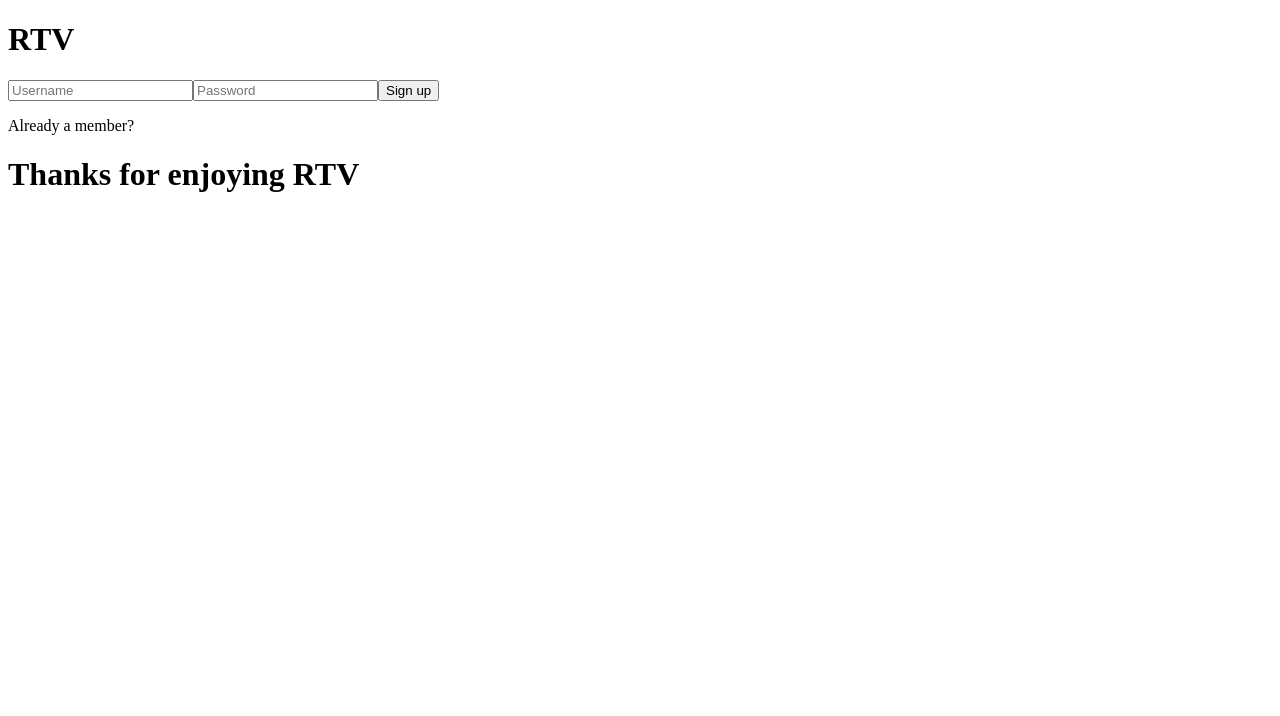
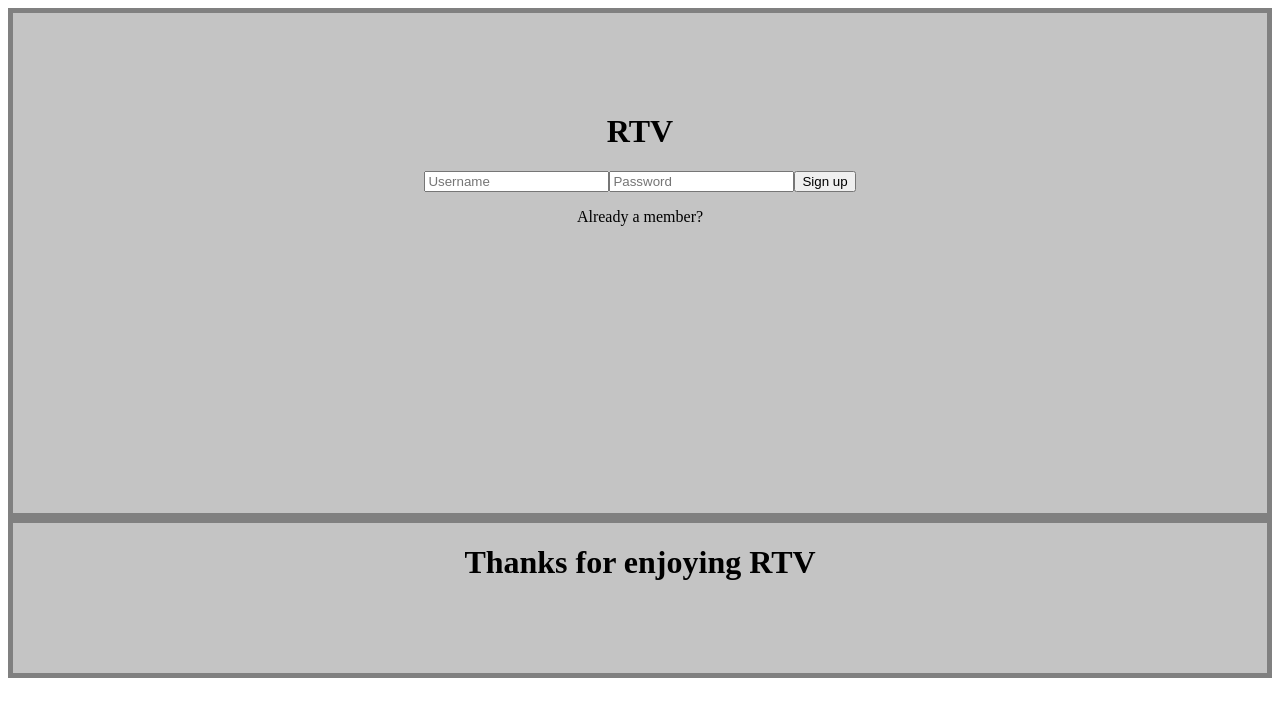
Before and after one commit to jonbarnum/level_6, a React (Create React App) app in the folder rtv/client/: page / in a window 1280 px wide. Shown: the top 716 px of the page. Built offline with nearby package versions, Linux system fonts and the light colour scheme.

Commit message:
basic css styling

```diff
--- a/rtv/client/src/Footer.js
+++ b/rtv/client/src/Footer.js
@@ -2,7 +2,7 @@ import React from "react";
 
 function Footer(){
     return(
-        <div>
+        <div className="footer">
             <h1>Thanks for enjoying RTV</h1>
         </div>
     )
--- a/rtv/client/src/components/Auth.js
+++ b/rtv/client/src/components/Auth.js
@@ -33,8 +33,8 @@ function Auth(){
         }
 
     return(
-        <div>
-            <h1>RTV</h1>
+        <div className="mainPageLogIn">
+            <h1 className="headerTitle">RTV</h1>
             { !toggle ?
                 <React.Fragment>
                     <AuthForm
--- a/rtv/client/src/components/IssueList.js
+++ b/rtv/client/src/components/IssueList.js
@@ -80,7 +80,7 @@ function IssueList(){
     }, [])
 
     return(
-        <div>
+        <div className="issue">
             {allIssues.map((issue, index) => {
                 return (
                     <div key={issue._id} id={issue._id}>
--- a/rtv/client/src/components/Profile.js
+++ b/rtv/client/src/components/Profile.js
@@ -14,7 +14,7 @@ function Profile(){
     } = useContext(UserContext)
 
     return(
-        <div>
+        <div className="profileFormDiv">
             <h1>Welcome {username}</h1>
             <Header logout={logout} />
             <h3>Add an Issue</h3>
--- a/rtv/client/src/components/Public.js
+++ b/rtv/client/src/components/Public.js
@@ -110,7 +110,7 @@ function Public(){
     }, [])
 
     return(
-        <div>
+        <div className="publicDiv">
             <h1>Public Issues</h1>
             {token &&
                 <Link to='/profile'>
@@ -119,7 +119,7 @@ function Public(){
             }
             {allIssues.map((issue, index) => {
                 return(
-                    <div key={issue._id} id={issue._id}>
+                    <div key={issue._id} id={issue._id} className='publicIssue'>
                         <h1>{issue.title}</h1>
                         <h2>{issue.description}</h2>
                         <ul>
--- /dev/null
+++ b/rtv/client/src/stylesheet.css
@@ -0,0 +1,39 @@
+.mainPageLogIn{
+    border: 5px solid gray;
+    background-color: rgb(196, 196, 196);
+    text-align: center;
+    height: 500px;
+}
+
+.footer{
+    border: 5px solid gray;
+    background-color: rgb(196, 196, 196);
+    text-align: center;
+    height: 150px;
+}
+
+.headerTitle{
+    margin-top: 100px;
+}
+
+.profileFormDiv{
+    border: 5px solid gray;
+    background-color: rgb(196, 196, 196);
+    text-align: center;
+}
+
+.publicDiv{
+    border: 5px solid gray;
+    background-color: rgb(196, 196, 196);
+    text-align: center;
+}
+
+.issue{
+    border: 5px solid gray;
+    background-color: rgb(196, 196, 196);
+}
+
+.publicIssue{
+    border: 5px solid gray;
+    background-color: rgb(196, 196, 196);
+}
```
Also changed, not shown: rtv/client/src/App.js (+1 -39 lines), rtv/client/src/Header.js (+0 -32 lines).
